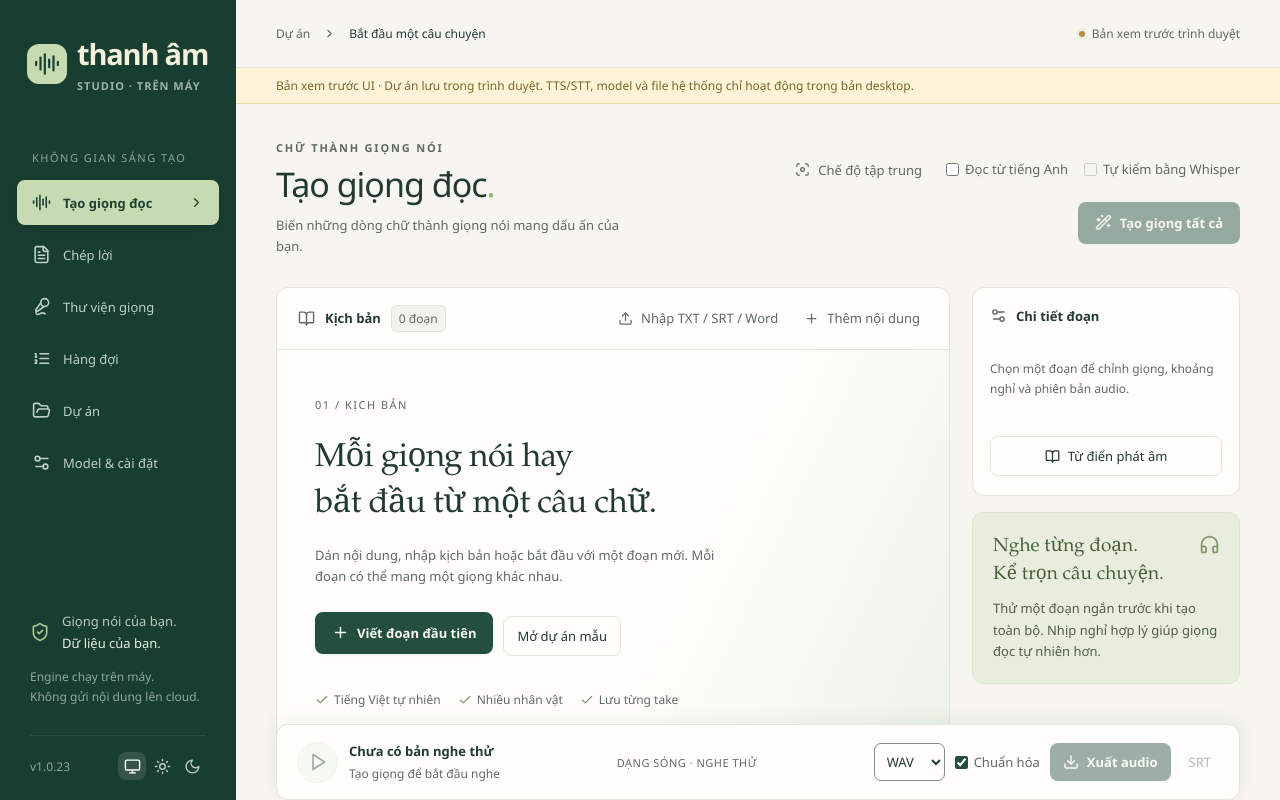
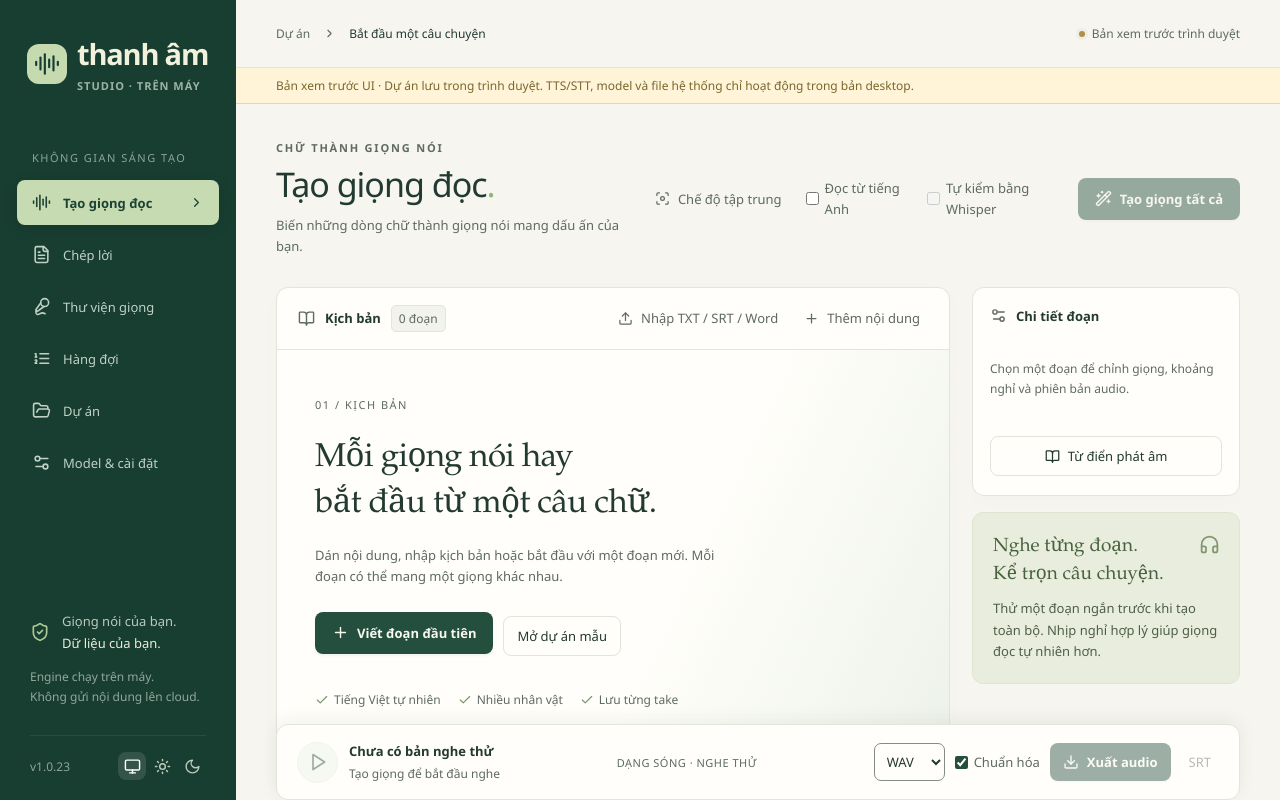
Before and after one commit to anhtahaylove/thanh-am-studio, a React (Vite) app: page / in a window 1280 px wide. Shown: the top 800 px of the page. Built offline with nearby package versions, Linux system fonts and the light colour scheme.

Commit message:
Mutant: drop the heading wrap rule.

```diff
--- a/src/styles.css
+++ b/src/styles.css
@@ -85,7 +85,6 @@ progress::-webkit-progress-value{background:var(--green)}
 .focus-mode .segment:not(.selected) .segment-toolbar,.focus-mode .segment:not(.selected) button.take-check{visibility:hidden}
 .focus-mode .segment textarea{font-family:'Palatino Linotype','Iowan Old Style',Georgia,serif;font-size:19px;line-height:1.7}
 @media(max-width:640px){.focus-mode .segment textarea{font-size:17px}}
-.hero-actions{flex-wrap:wrap;justify-content:flex-end} /* the focus button widens the row: at 641 px it wraps instead of pushing the page sideways */
 .hero-actions .quiet[aria-pressed=true]{background:var(--paper);color:var(--ink);box-shadow:inset 0 0 0 1px var(--ink)}
 .trim-readout{position:absolute;bottom:100%;left:50%;transform:translateX(-50%);margin-bottom:1px;padding:0 6px;font-size:11px;line-height:16px;white-space:nowrap;color:var(--ink);background:var(--paper);border-radius:4px;pointer-events:none}
 /* Voice sample (A4): the "Phân vai" sample button sits beside its voice select, centred on it. */
```
